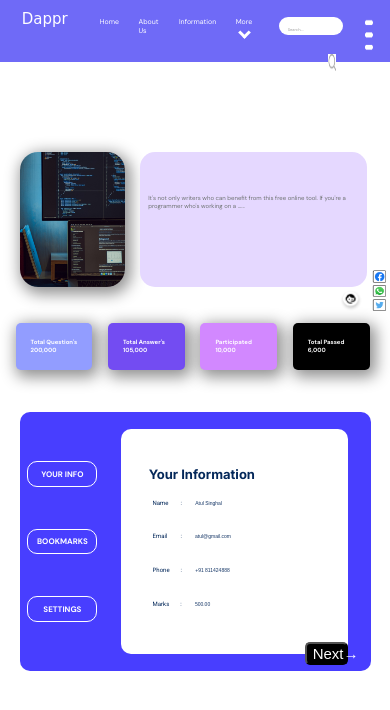
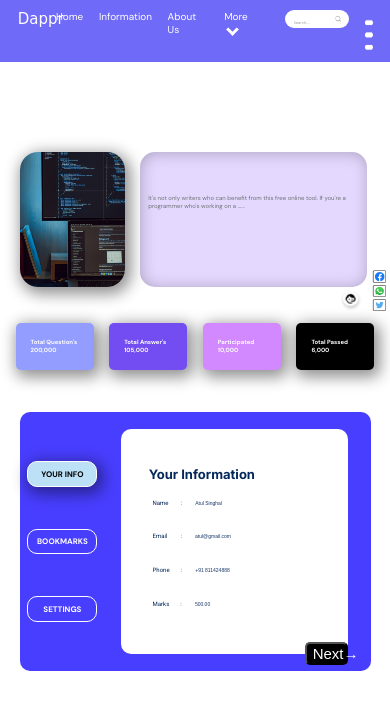
Before and after one commit to KishanAtGit/Micro-Project-2, a plain HTML site: page index.html in a window 390 px wide. Drawn offline with Linux system fonts and the light colour scheme.

Commit message:
final page

```diff
--- a/css/styles.css
+++ b/css/styles.css
@@ -26,23 +26,40 @@ body {
   display: flex;
   top: 0;
   width: 100vw;
-  justify-content: space-between;
+  /* gap: 8vw; */
   background-color: #6f6af7;
-  height: 10vh;
+  height: 7vh;
   padding: 10px;
   align-items: center;
 }
 
 .navbar > div:nth-child(1) {
-  margin-left: 3vw;
+  margin-left: 5vw;
   font-size: 4em;
   font-family: cursive;
   color: var(--color-white);
 }
 
-.navbar > div:nth-child(3) {
+.navbar > div:nth-child(2) {
+  list-style: none;
+  display: flex;
+  column-gap: 5vw;
+  margin-left: 15vw;
+  margin-right: 3vw;
+  font-size: 1.7em;
+  font-family: "DM Sans";
+  color: var(--color-white);
+}
+
+.navbar > div:nth-child(2) > a {
+  text-decoration: none;
+  color: var(--color-white);
+}
+
+.navbar > div:nth-child(4) {
   margin-top: 1vh;
-  margin-right: 5vw;
+  margin-right: 4vw;
+  margin-left: 11vw;
   font-size: 2em;
   color: var(--color-white);
 }
@@ -57,37 +74,17 @@ body {
   -webkit-transform: rotate(45deg);
 }
 
-.navbar > ul {
-  list-style: none;
-  display: flex;
-  column-gap: 5vw;
-  margin-left: 3vw;
-  margin-right: 3vw;
-  font-size: 1.7em;
-  font-family: "DM Sans";
-  color: var(--color-white);
-}
-
-.navbar > ul > li:nth-child(5) {
-  position: relative;
-}
-
 #searchbutton1 {
   position: relative;
-  width: 15vw;
-  height: 3vh;
+  width: 14vw;
+  height: 2vh;
   border: none;
-  border-radius: 15px;
+  border-radius: 20px;
   padding: 9px;
-}
-
-#search-icon {
-  position: absolute;
-  bottom: 22%;
-  width: 10%;
-  height: 50%;
-  right: 2vw;
-  align-self: center;
+  background-image: url(../img/search-icon.png);
+  background-repeat: no-repeat;
+  background-size: 9%;
+  background-position: 13vw;
 }
 
 #searchbutton1::placeholder {
@@ -95,11 +92,6 @@ body {
   color: #9f9f9f;
   text-align: center left;
   font-family: "DM Sans";
-}
-
-.navbar > ul > li > a {
-  text-decoration: none;
-  color: var(--color-white);
 }
 
 #optionbutton1 {
@@ -154,8 +146,8 @@ body {
   color: #6f7373;
   font-size: 2em;
   font-family: "DM Sans";
-
   resize: none;
+  box-shadow: inset 1px 1px 15px 0px #00000040;
 }
 
 .container2 {
@@ -221,12 +213,18 @@ body {
   font-family: "DM Sans";
 }
 
-.left-space > div > button:hover {
+/* .left-space > div > button:hover {
   border: none;
   border-radius: 10px;
   background: #bce0f6;
   color: black;
   font-weight: 700;
+} */
+
+.left-space > div:nth-child(1) > button {
+  background: #bce0f6;
+  color: black;
+  box-shadow: 3px 4px 15px 3px #00000070;
 }
 
 .right-space {
@@ -300,9 +298,13 @@ body {
   .navbar > div:nth-child(1) {
     font-size: 2.5em;
   }
-  .navbar > ul,
-  .navbar > div:nth-child(3) {
+  .navbar > div:nth-child(2),
+  .navbar > div:nth-child(4) {
     font-size: 1.5em;
+  }
+  .navbar > div:nth-child(4) {
+    margin-right: 5vw;
+    margin-left: 8vw;
   }
   .container1 > div > img {
     height: 65vh;
@@ -330,12 +332,12 @@ body {
   .navbar > div:nth-child(1) {
     font-size: 2em;
   }
-  .navbar > ul,
-  .navbar > div:nth-child(3) {
+  .navbar > div:nth-child(2),
+  .navbar > div:nth-child(4) {
     font-size: 1em;
   }
   #searchbutton1::placeholder {
-    font-size: 0.6em;
+    font-size: 0.7em;
   }
   .container1 > div > textarea,
   .container2 > .items {
@@ -361,23 +363,22 @@ body {
   .navbar > div:nth-child(1) {
     font-size: 1.5em;
   }
-  .navbar > ul,
-  .navbar > div:nth-child(3) {
-    font-size: 0.7em;
+  .navbar > div:nth-child(2) {
+    column-gap: 4vw;
   }
-  .navbar > ul {
-    margin-left: 1.5vw;
-    margin-right: 1.5vw;
-  }
-  .navbar > div:nth-child(3) {
+  .navbar > div:nth-child(4) {
     margin-right: 7vw;
   }
-  #searchbutton1::placeholder {
+  /* #searchbutton1::placeholder {
     font-size: 0.4em;
-  }
+  } */
   .container1 > div > textarea,
   .container2 > .items {
     font-size: 0.8em;
+  }
+  .container2 > .items {
+    height: 7vh;
+    width: 14vw;
   }
   .container2 {
     gap: 7vw;
@@ -396,12 +397,13 @@ body {
   }
 }
 @media screen and (max-width: 440px) {
-  .navbar > ul {
-    margin-left: -2vw;
-    margin-right: 5.5vw;
+  .navbar > div:nth-child(2) {
+    margin-left: 3vw;
+    margin-right: 2.5vw;
   }
-  .navbar > div:nth-child(3) {
+  .navbar > div:nth-child(4) {
     margin-right: 7vw;
+    margin-left: 2vw;
   }
   .container1 > div > textarea,
   .container2 > .items {
@@ -417,6 +419,19 @@ body {
     height: 5vh;
     align-items: unset;
   }
+  .navbar > div:nth-child(1) {
+    font-size: 1.5em;
+    margin-left: 2vw;
+  }
+  .navbar > div:nth-child(2) {
+    margin-left: 3vw;
+    margin-right: 0.5vw;
+    gap: 4vw;
+  }
+  .navbar > div:nth-child(4) {
+    margin-right: 3vw;
+    margin-left: 4vw;
+  }
   #searchbutton1::placeholder {
     font-size: 0.3em;
   }
@@ -431,11 +446,11 @@ body {
     width: 2vw;
     height: 2vh;
   }
-  .navbar > ul {
+  .navbar > div:nth-child(2) {
     margin-left: -2vw;
     margin-right: 5.5vw;
   }
-  .navbar > div:nth-child(3) {
+  .navbar > div:nth-child(4) {
     margin-right: 7vw;
   }
   .container1 {
--- a/index.html
+++ b/index.html
@@ -34,24 +34,21 @@
   <body>
     <nav class="navbar">
       <div class="delius-unicase-regular">Dappr</div>
-      <ul>
-        <li><a href="#">Home</a></li>
-        <li><a href="#">About Us</a></li>
-        <li><a href="#">Information</a></li>
-        <li><a href="#">More</a><i class="arrow-down"></i></li>
-        <li>
-          <input id="searchbutton1" type="text" placeholder="Search...." />
-          <a href="#">
-            <img src="./img/search-icon.png" alt="search-icon" id="search-icon"
-          /></a>
-        </li>
-      </ul>
+      <div>
+        <a href="#">Home</a><a href="#">Information</a>
+        <a href="#">About Us</a>
+        <a href="#">More<i class="arrow-down"></i></a>
+      </div>
+      <div>
+        <input id="searchbutton1" type="text" placeholder="Search...." />
+      </div>
       <div>
         <a href="#"
           ><img id="optionbutton1" src="./img/options.png" alt="options"
         /></a>
       </div>
     </nav>
+
     <div id="share-icons">
       <a href="#"> <img src="./img/Frame1-facebook.png" alt="share icons" /></a>
       <a href="#"> <img src="./img/Frame1-whatsapp.png" alt="share icons" /></a>
```
